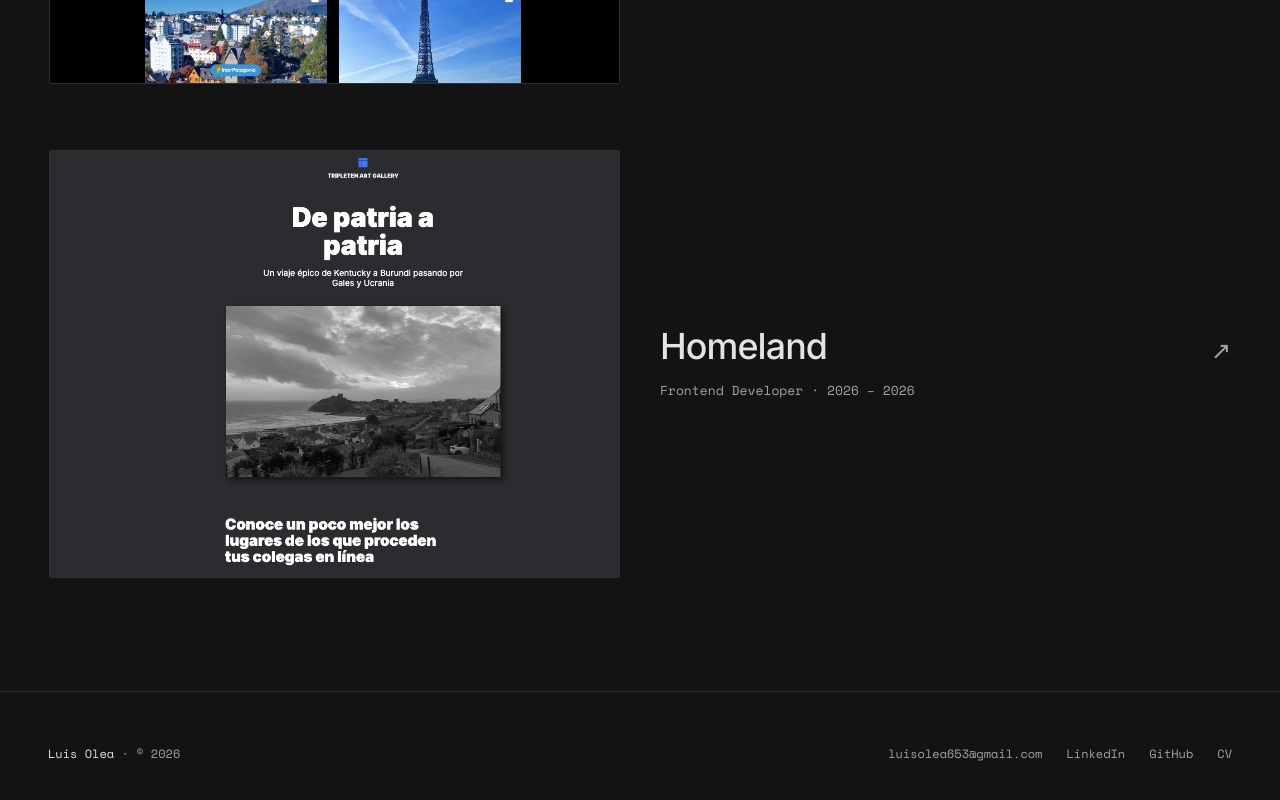
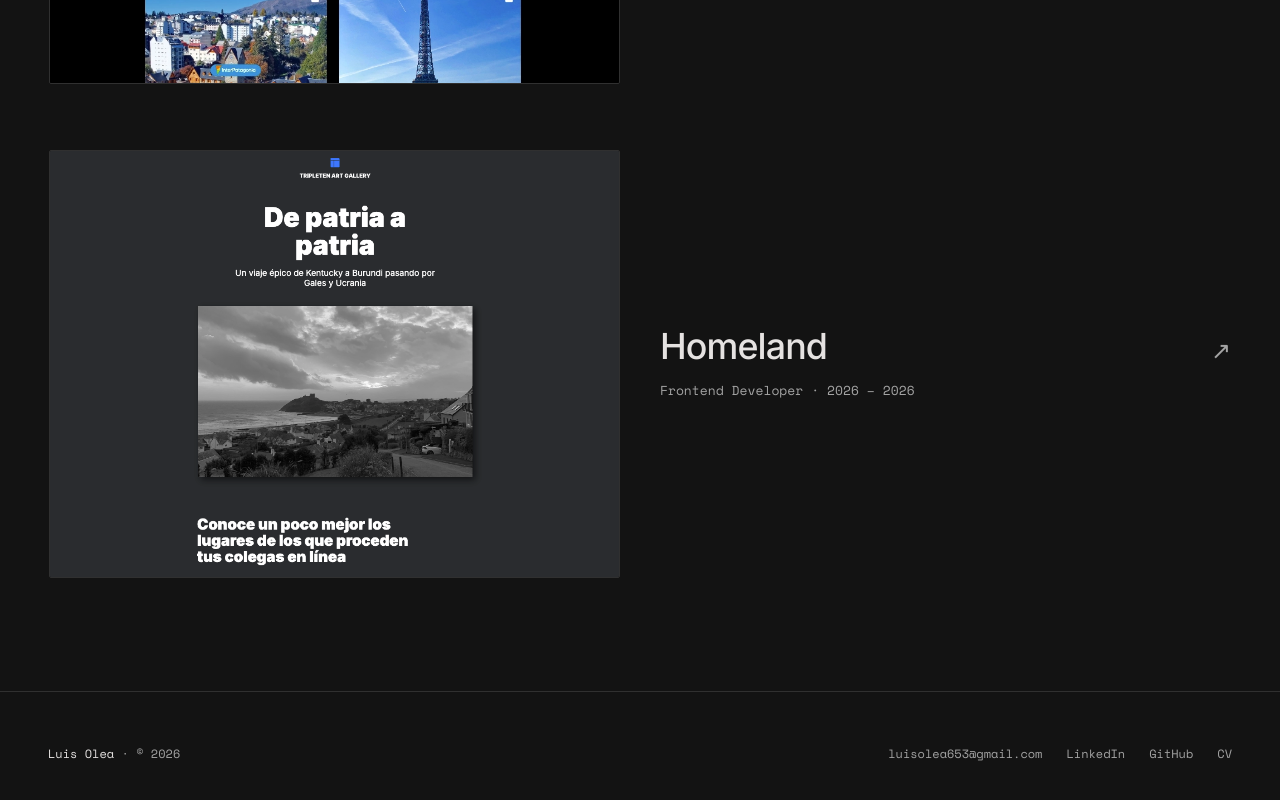
Before and after one commit to luisolea1/dev-portfolio, a React (Vite) app: page / in a window 1280 px wide. Shown: the part 2190-2990 px from the top of the page. Built offline with nearby package versions, Linux system fonts and the light colour scheme.

Commit message:
fix: centrar portada de Homeland

```diff
--- a/src/features/projects/components/ProjectVisual.tsx
+++ b/src/features/projects/components/ProjectVisual.tsx
@@ -5,7 +5,7 @@ export function ProjectVisual({ project }: { project: Project }) {
   return (
     <div className={`project-visual project-visual--${project.visual}`}>
       {project.image ? (
-        <img className="project-visual__image" src={project.image} alt={project.imageAlt ?? ''} width={project.imageWidth} height={project.imageHeight} loading="lazy" />
+        <img className="project-visual__image" src={project.image} alt={project.imageAlt ?? ''} width={project.imageWidth} height={project.imageHeight} style={{ objectPosition: project.imagePosition }} loading="lazy" />
       ) : (
         <div className="project-visual__illustration" aria-hidden="true">
           {project.visual === 'chart' && <div className="project-visual__chart">
--- a/src/features/projects/project.types.ts
+++ b/src/features/projects/project.types.ts
@@ -19,5 +19,6 @@ export interface Project {
   imageAlt: string | null
   imageWidth?: number
   imageHeight?: number
+  imagePosition?: 'left top' | 'center top'
   contentStatus: 'pending-confirmation' | 'confirmed'
 }
--- a/src/features/projects/projects.data.ts
+++ b/src/features/projects/projects.data.ts
@@ -129,6 +129,7 @@ export const projects: readonly Project[] = [
     imageAlt: 'Portada de Homeland con el título De patria a patria y una fotografía costera en blanco y negro',
     imageWidth: 1121,
     imageHeight: 764,
+    imagePosition: 'center top',
   },
 ]
 
```
